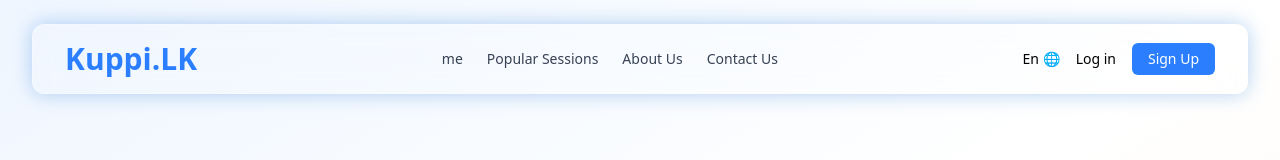
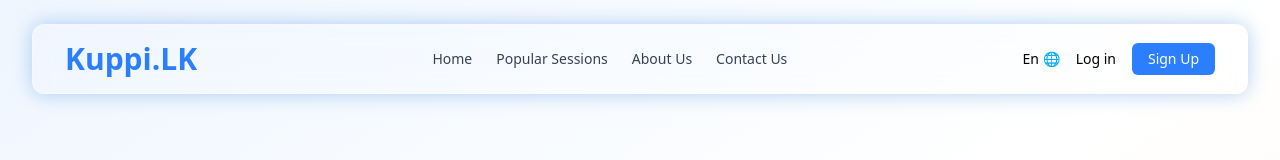
Before and after one commit to Nxtiv-software/Kuppi, a React (Vite) app: page / in a window 1280 px wide. Shown: the top 160 px of the page. Built offline with nearby package versions, Linux system fonts and the light colour scheme.

Commit message:
DId some changes

```diff
--- a/src/ui/Header.jsx
+++ b/src/ui/Header.jsx
@@ -19,7 +19,7 @@ const Header = () => {
 
         {/* Navigation Links */}
         <ul className="hidden md:flex space-x-6 text-sm font-medium text-gray-700">
-          <li className="hover:text-blue-500 cursor-pointer">me</li>
+          <li className="hover:text-blue-500 cursor-pointer">Home</li>
           <li className="hover:text-blue-500 cursor-pointer">Popular Sessions</li>
           <li className="hover:text-blue-500 cursor-pointer">About Us</li>
           <li className="hover:text-blue-500 cursor-pointer">Contact Us</li>
```
